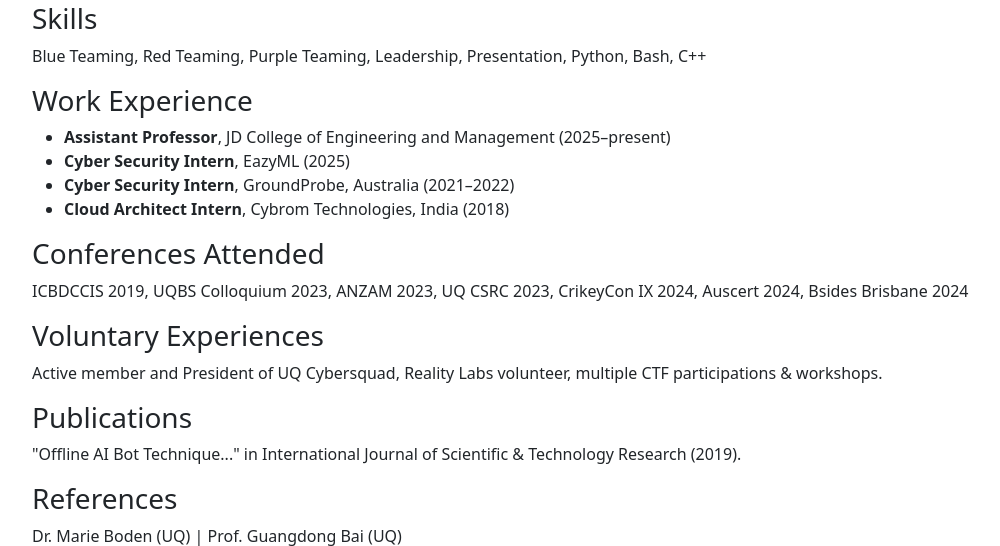
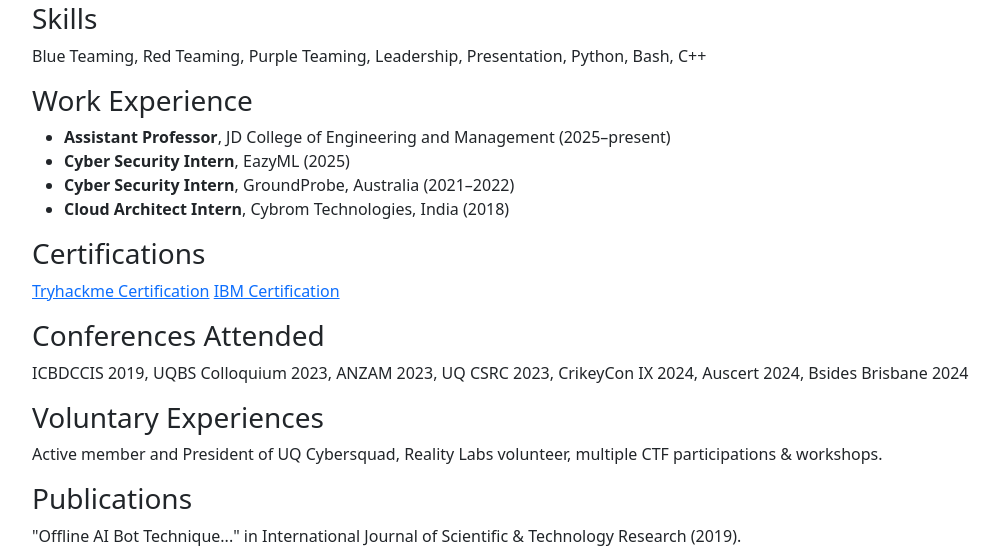
Before and after one commit to vkarthikeyan12/resume-flask, a Flask app: page / in a window 1280 px wide. Shown: the part 488-1034 px from the top of the page, without its empty margins (50-1050 px from the left). Run offline with Flask 3, Linux system fonts and the light colour scheme.

Commit message:
Update resume.html

```diff
--- a/templates/resume.html
+++ b/templates/resume.html
@@ -42,6 +42,12 @@
     <li><b>Cloud Architect Intern</b>, Cybrom Technologies, India (2018)</li>
   </ul>
 
+  <h3> Certifications </h3>
+  <p>
+    <a href="https://drive.google.com/drive/folders/11b-aF37IEO9FPwbqKiNMRGp9zRo1rpPa" target="_blank">Tryhackme Certification</a>
+    <a href="https://drive.google.com/drive/folders/1__NsRc7J-JTI0wO60dAI4SIR2rPBYn1G" target="_blank">IBM Certification</a>
+  </p>
+
   <h3>Conferences Attended</h3>
   <p>ICBDCCIS 2019, UQBS Colloquium 2023, ANZAM 2023, UQ CSRC 2023, CrikeyCon IX 2024, Auscert 2024, Bsides Brisbane 2024</p>
 
```
